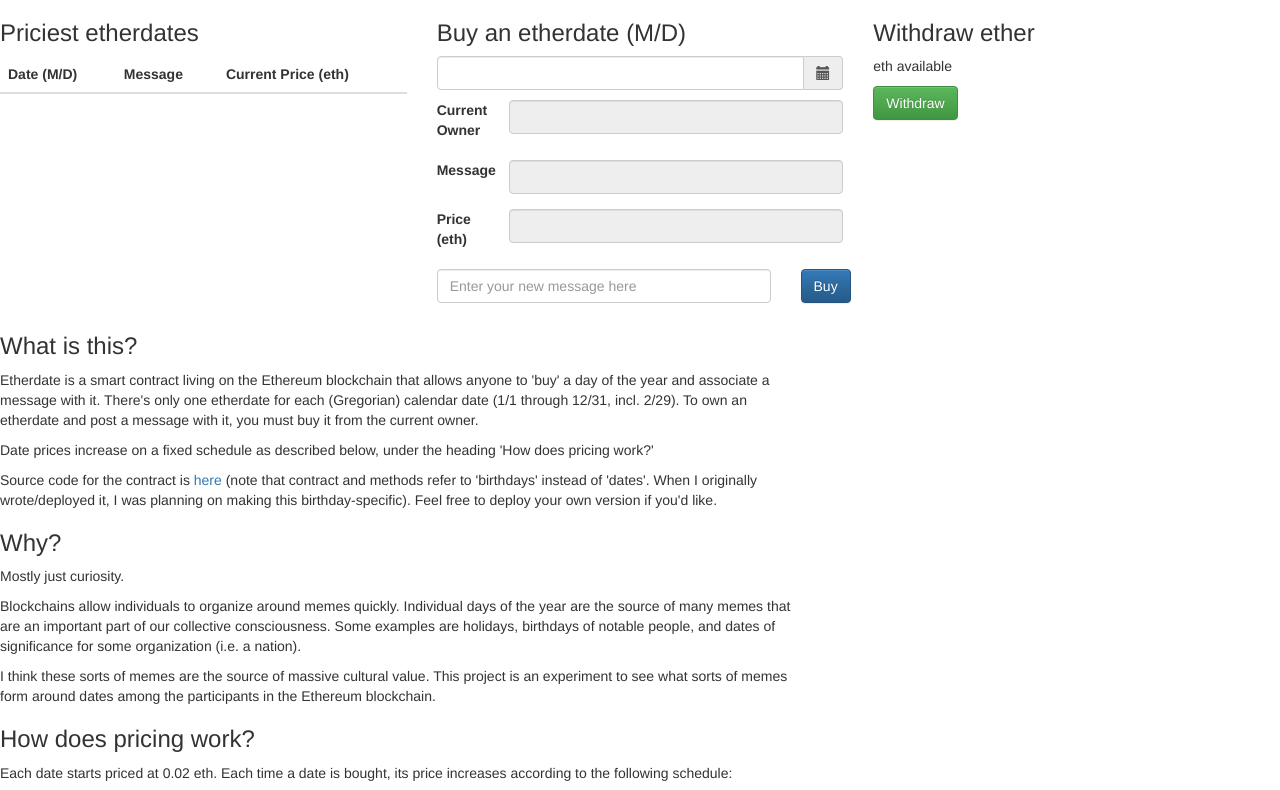
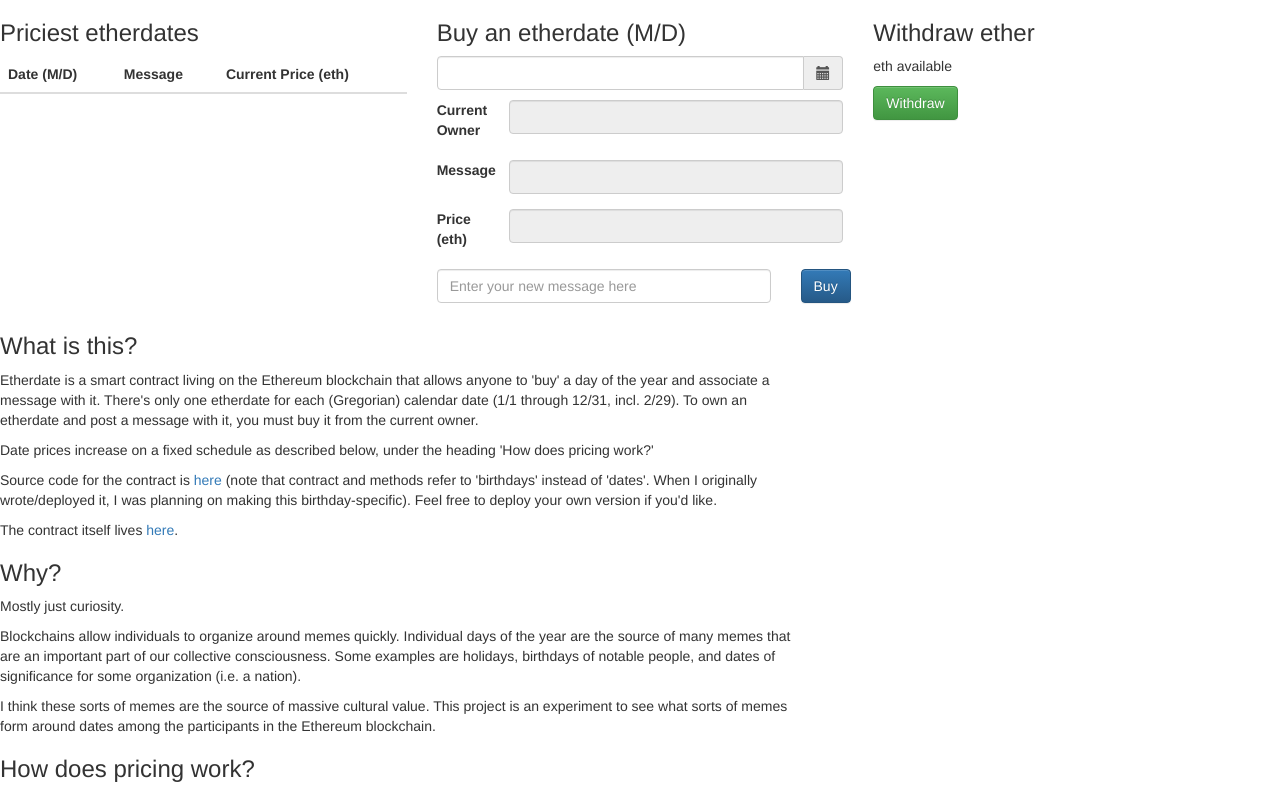
Before and after one commit to lsankar4033/etherdate, a website: page src/index.html in a window 1280 px wide. Shown: the top 790 px of the page. Drawn offline with nearby package versions, Linux system fonts and the light colour scheme.

Commit message:
Add etherscan contract location

```diff
--- a/src/index.html
+++ b/src/index.html
@@ -106,6 +106,10 @@
         planning on making this birthday-specific). Feel free to deploy your own version if you'd like.
       </p>
 
+      <p>
+        The contract itself lives <a href="https://etherscan.io/address/0x77daea587e4cdf2bfa7acaba72f01b3a97d108ea">here</a>.
+      </p>
+
       <h3> Why? </h3>
       <p>
         Mostly just curiosity.
```
